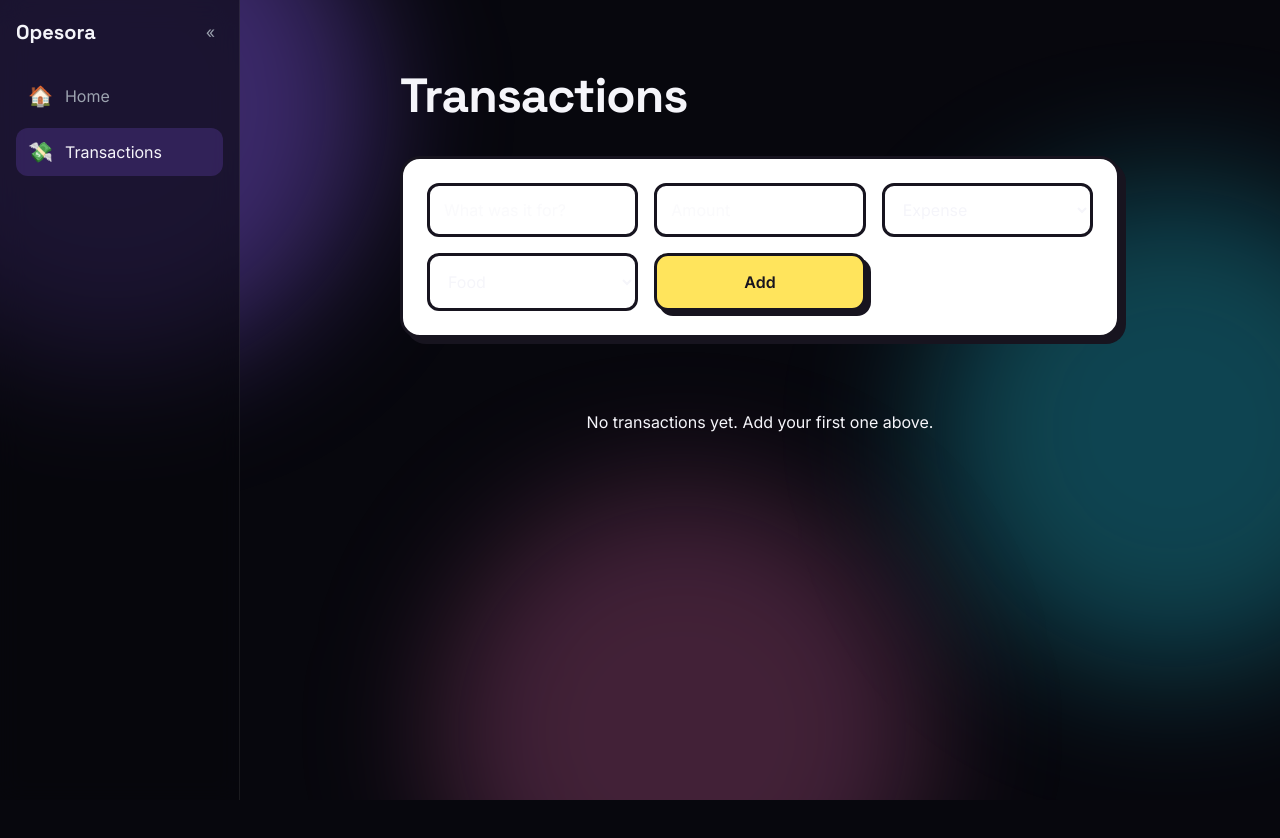
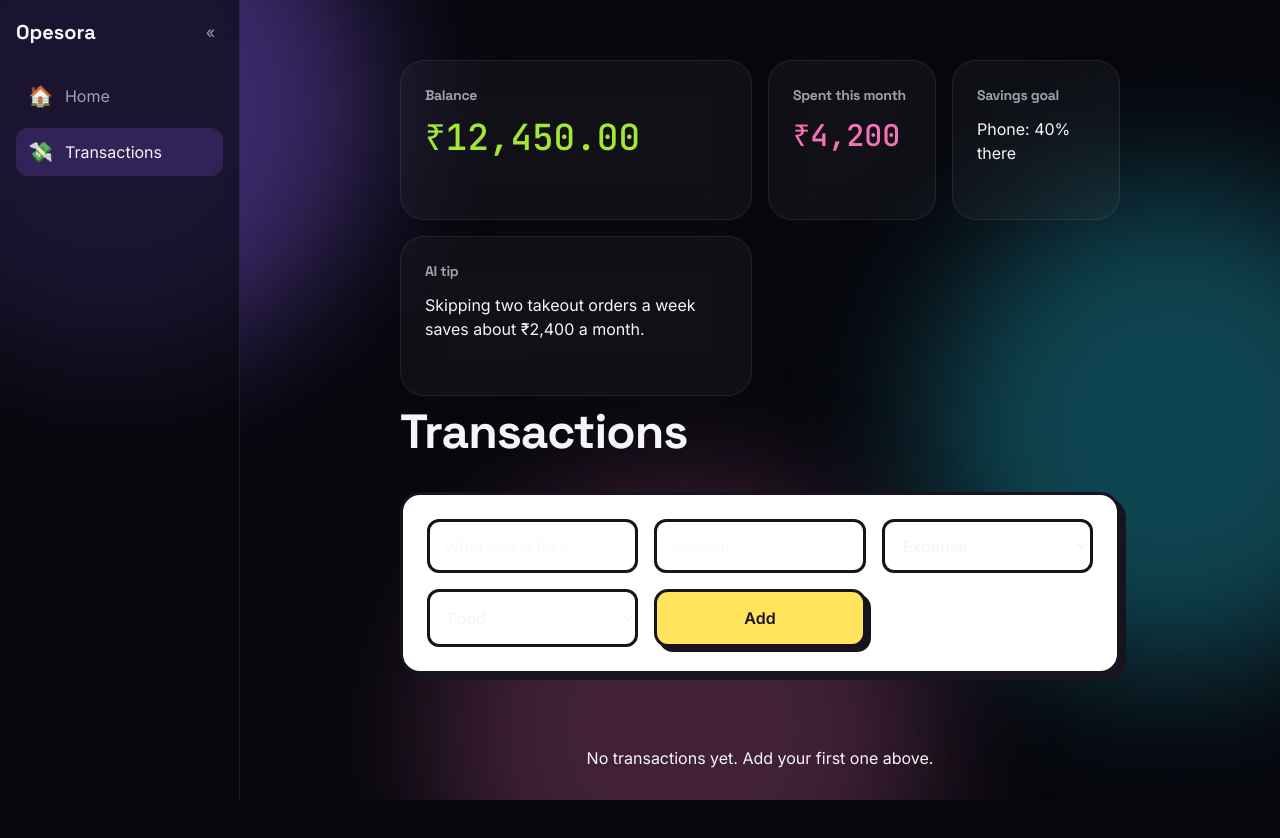
Before and after one commit to meetanand007/ai-budget-tracker, a React (Vite) app in the folder frontend/: page /transactions in a window 1280 px wide. Shown: the top 838 px of the page. Before the commit the page ends 800 px from the top, so only its background shows below. Built offline with nearby package versions, Linux system fonts and the light colour scheme.

Commit message:
Reskin phase 3: GlassCard, BentoTile, BentoGrid

```diff
--- a/frontend/src/pages/Transactions.jsx
+++ b/frontend/src/pages/Transactions.jsx
@@ -1,5 +1,7 @@
 import { useState } from 'react'
 import './Transactions.css'
+import BentoGrid from '../components/ui/BentoGrid'
+import BentoTile from '../components/ui/BentoTile'
 
 function Transactions() {
   const [transactions, setTransactions] = useState([])
@@ -30,6 +32,20 @@ function Transactions() {
 
   return (
     <main className="tx-page">
+    <BentoGrid>
+  <BentoTile title="Balance" size="wide">
+    <p className="font-mono text-4xl text-lime">₹12,450.00</p>
+  </BentoTile>
+  <BentoTile title="Spent this month">
+    <p className="font-mono text-3xl text-pink">₹4,200</p>
+  </BentoTile>
+  <BentoTile title="Savings goal">
+    <p>Phone: 40% there</p>
+  </BentoTile>
+  <BentoTile title="AI tip" size="wide">
+    <p>Skipping two takeout orders a week saves about ₹2,400 a month.</p>
+  </BentoTile>
+    </BentoGrid>
       <h1>Transactions</h1>
 
       <form className="tx-form" onSubmit={handleSubmit}>
```
